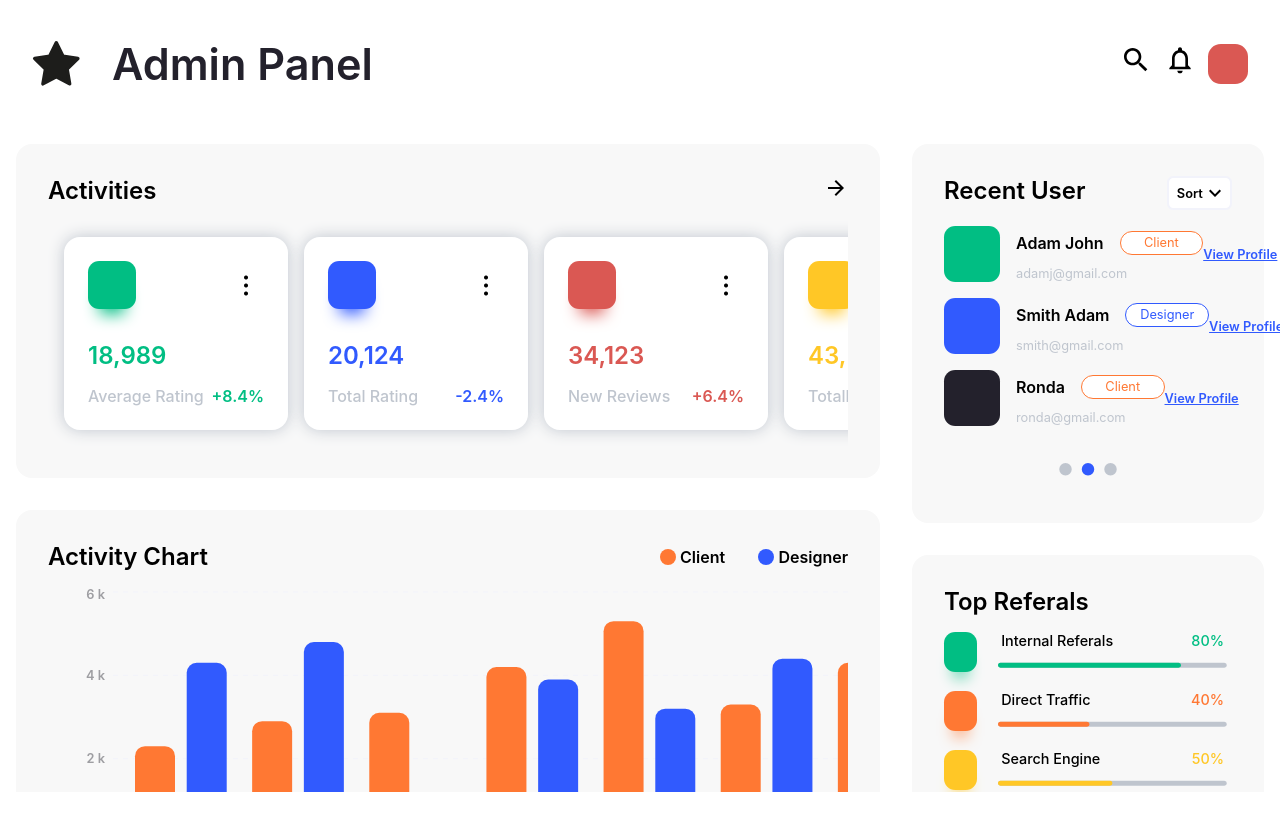
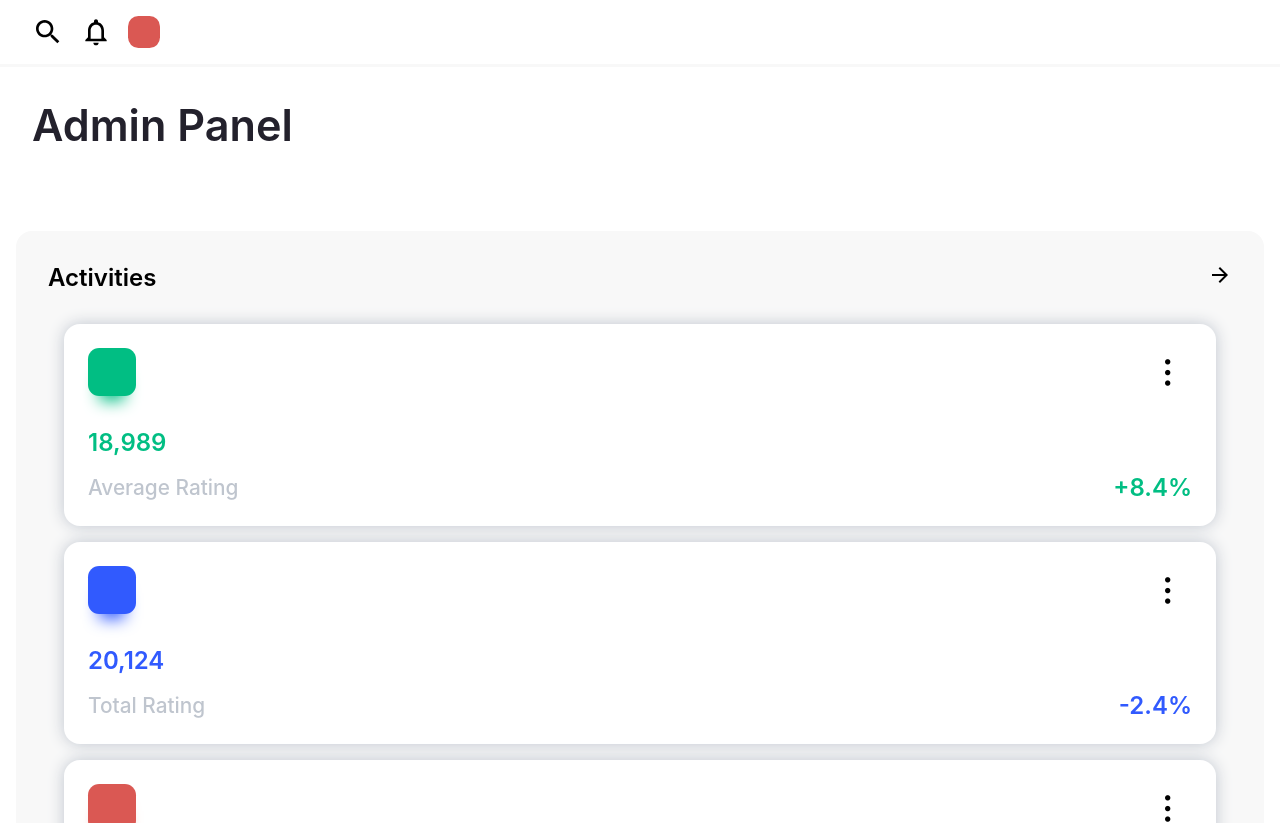
Before and after one commit to cichowlasp/projekt2, a React (Create React App) app: page /#/ in a window 1280 px wide. Before the commit the page ends 800 px from the top, so only its background shows below. Built offline with nearby package versions, Linux system fonts and the light colour scheme.

Commit message:
updated resolution for desktop side

```diff
--- a/src/Components/Card/Card.tsx
+++ b/src/Components/Card/Card.tsx
@@ -37,10 +37,11 @@ const CardWrapper = styled.div`
 	margin-bottom: 1rem;
 	box-shadow: ${(props) =>
 		`0 0 1rem 0.001rem ${props.theme.colors.greyFont}`};
-	@media (min-width: 768px) {
+	@media (min-width: 1484px) {
 		margin-bottom: 0;
-		margin-right: 1rem;
+		margin: 0 1rem;
 		min-width: 11rem;
+		padding: 1rem;
 	}
 `;
 
@@ -65,7 +66,7 @@ const Dots = styled.div`
 	transform: rotate(90deg);
 	font-size: 2rem;
 	font-weight: bold;
-	@media (min-width: 768px) {
+	@media (min-width: 1484px) {
 		font-size: 1.5rem;
 	}
 `;
@@ -88,7 +89,7 @@ const Text = styled.div`
 	font-size: 1.3rem;
 	color: ${(props) => props.theme.colors.greyFont};
 	font-weight: 500;
-	@media (min-width: 768px) {
+	@media (min-width: 1484px) {
 		font-size: 1rem;
 	}
 `;
@@ -97,7 +98,7 @@ const Percentage = styled.div<StyledProps>`
 	font-size: 1.5rem;
 	font-weight: 600;
 	color: ${({ color }) => color};
-	@media (min-width: 768px) {
+	@media (min-width: 1484px) {
 		font-size: 1rem;
 	}
 `;
--- a/src/Components/Comment/Comment.tsx
+++ b/src/Components/Comment/Comment.tsx
@@ -125,7 +125,7 @@ const Designer = styled.div<WrapperProps>`
 	border-radius: 1rem;
 	border: 1px solid ${(props) => props.theme.colors.grey};
 	display: none;
-	@media (min-width: 768px) {
+	@media (min-width: 1484px) {
 		display: block;
 	}
 `;
@@ -135,7 +135,7 @@ const Date = styled.div`
 	color: ${(props) => props.theme.colors.greyDark};
 	font-weight: 700;
 	display: none;
-	@media (min-width: 768px) {
+	@media (min-width: 1484px) {
 		display: block;
 	}
 `;
--- a/src/Components/User/User.tsx
+++ b/src/Components/User/User.tsx
@@ -74,7 +74,7 @@ const Type = styled.div<TypeProps>`
 	width: 3.5rem;
 	text-align: center;
 	margin-top: 0.5rem;
-	@media (min-width: 768px) {
+	@media (min-width: 1484px) {
 		margin-top: 0;
 		margin-left: 1rem;
 	}
@@ -106,7 +106,7 @@ const Container = styled.div`
 	margin-top: 0.3rem;
 `;
 const Desktop = styled.div`
-	@media (min-width: 768px) {
+	@media (min-width: 1484px) {
 		display: flex;
 		align-items: center;
 	}
```
Also changed, not shown: src/Components/Dashboard/Dashboard.tsx (+5 -5 lines), src/Components/Home/Home.tsx (+5 -5 lines).
